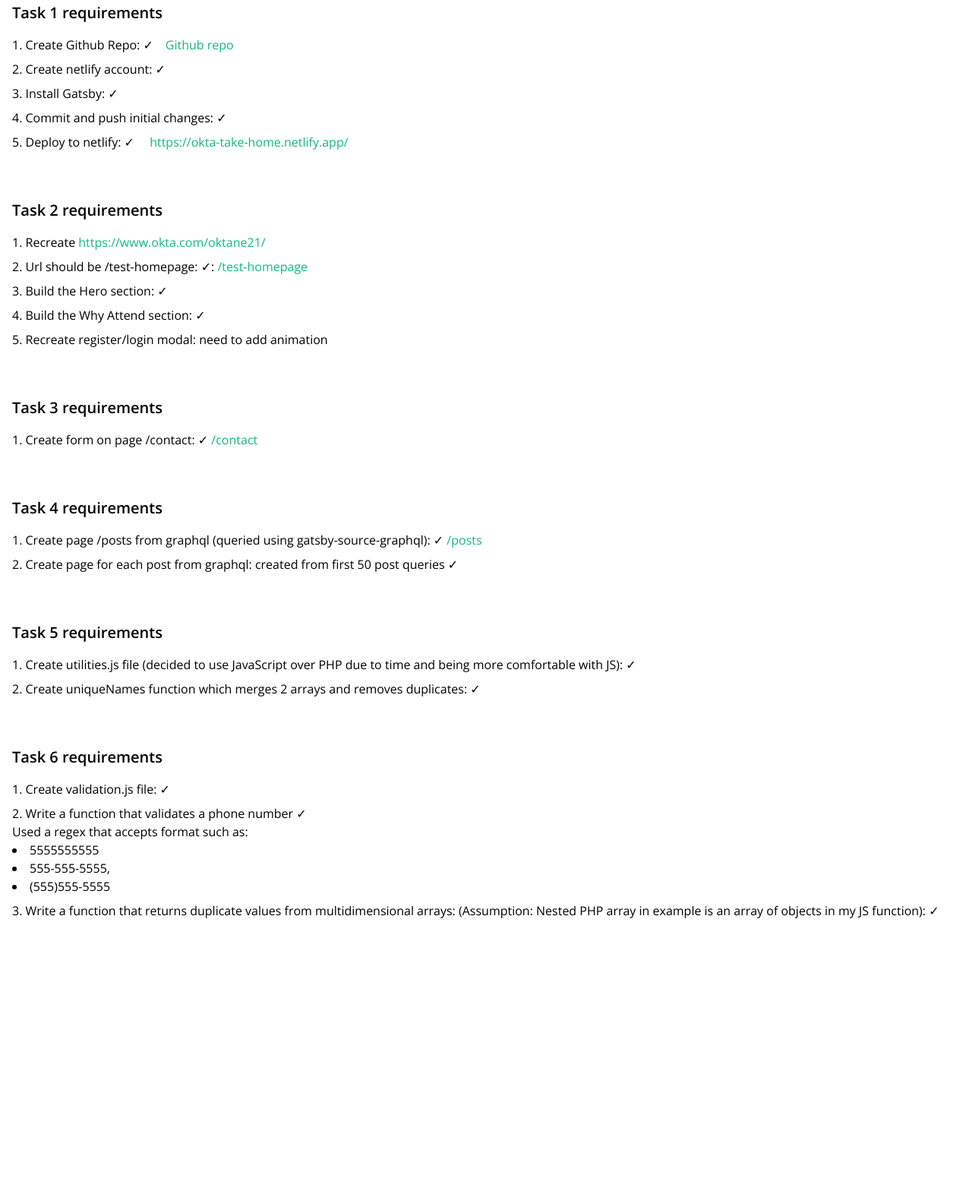
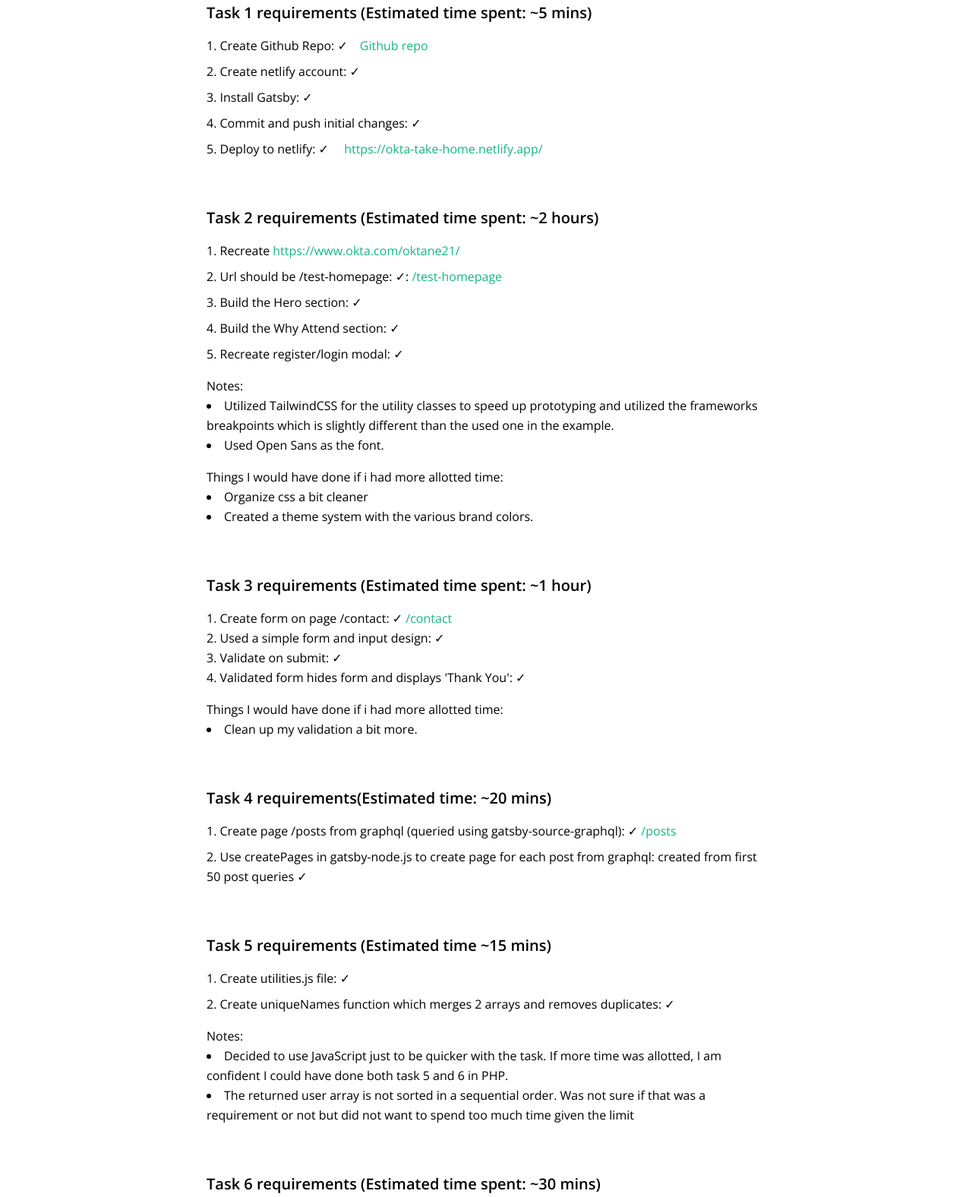
Before and after one commit to mcrisostomo9/okta, a Gatsby site: page / in a window 1280 px wide. Shown: the part 173-1749 px from the top of the page at 76% size. Before the commit the page ends 1480 px from the top, so only its background shows below. Built offline with nearby package versions, Linux system fonts and the light colour scheme; Gatsby itself is replaced by a stand-in of ours.

Commit message:
Added simple transition to the modal, added notes to my index page.

```diff
--- a/src/components/TestHomepage/Modal/Modal.js
+++ b/src/components/TestHomepage/Modal/Modal.js
@@ -29,10 +29,19 @@
       className={classNames(
         root,
         { "opacity-100 flex z-50": isModalOpen },
-        { "opacity-0 z-0 hidden": !isModalOpen }
+        { "opacity-0 z-0": !isModalOpen }
       )}
     >
-      <div ref={ref} className={modalContentStyle}>
+      <div
+        ref={ref}
+        className={classNames(
+          modalContentStyle,
+          {
+            "opacity-0 z-0": !isModalOpen,
+          },
+          { "opacity-100 flex z-50": isModalOpen }
+        )}
+      >
         <a className={closeButton} onClick={setModalClose} />
         <div className="mt-12 md:mt-6">
           <img className={logo} src={logoSvg} alt="Oktane21 logo" />
--- a/src/components/TestHomepage/Modal/styles.module.css
+++ b/src/components/TestHomepage/Modal/styles.module.css
@@ -1,5 +1,5 @@
 .root{
-  @apply fixed top-0 right-0 left-0 bottom-0 justify-center items-center;
+  @apply fixed top-0 right-0 left-0 bottom-0 justify-center items-center transition-opacity duration-300;
   background: rgba(0,0,0,.75);
 }
 
@@ -9,7 +9,7 @@
 }
 
 .modalContentStyle {
-  @apply flex flex-col bg-white w-full h-full md:h-auto px-12 pb-12 pt-6 md:max-w-screen-md;
+  @apply flex flex-col bg-white w-full h-full md:h-auto px-12 pb-12 pt-6 md:max-w-screen-md rounded;
 }
 
 .ctaGrid {
--- a/src/pages/index.js
+++ b/src/pages/index.js
@@ -3,11 +3,13 @@
 
 const IndexPage = () => {
   return (
-    <div className="container mx-auto px-4 pt-8 pb-24">
+    <div className="container max-w-screen-md mx-auto px-4 pt-8 pb-24 leading-relaxed">
       <h1 className="text-3xl font-semibold">Okta Take-home Exercise</h1>
       <h2 className="text-xl mt-4">By Mark Crisostomo</h2>
       <div className="mt-16">
-        <h3 className="text-xl font-semibold">Task 1 requirements</h3>
+        <h3 className="text-xl font-semibold">
+          Task 1 requirements (Estimated time spent: ~5 mins)
+        </h3>
         <ol className="list-decimal mt-4 list-inside">
           <li>
             Create Github Repo: &#10003;
@@ -37,17 +39,19 @@
         </ol>
       </div>
       <div className="mt-16">
-        <h3 className="text-xl font-semibold">Task 2 requirements </h3>
+        <h3 className="text-xl font-semibold">
+          Task 2 requirements (Estimated time spent: ~2 hours)
+        </h3>
         <ol className="list-decimal mt-4 list-inside">
           <li>
             Recreate{" "}
             <a
               className="text-green-500 hover:underline hover:text-green-600"
-              href="https://github.com/mcrisostomo9/okta"
+              href="https://www.okta.com/oktane21/"
               target="_blank"
               rel="noreferrer"
             >
-              https://www.okta.com/oktane21/{" "}
+              https://www.okta.com/oktane21/
             </a>
           </li>
           <li className="mt-2">
@@ -61,13 +65,31 @@
           </li>
           <li className="mt-2">Build the Hero section: &#10003;</li>
           <li className="mt-2">Build the Why Attend section: &#10003;</li>
-          <li className="mt-2">
-            Recreate register/login modal: need to add animation
-          </li>
+          <li className="mt-2">Recreate register/login modal: &#10003;</li>
         </ol>
+        <div className="mt-4">
+          <p>Notes:</p>
+          <ul className="list-inside list-disc">
+            <li>
+              Utilized TailwindCSS for the utility classes to speed up
+              prototyping and utilized the frameworks breakpoints which is
+              slightly different than the used one in the example.
+            </li>
+            <li>Used Open Sans as the font.</li>
+          </ul>
+          <p className="mt-4">
+            Things I would have done if i had more allotted time:
+          </p>
+          <ul className="list-inside list-disc">
+            <li>Organize css a bit cleaner</li>
+            <li>Created a theme system with the various brand colors.</li>
+          </ul>
+        </div>
       </div>
       <div className="mt-16">
-        <h3 className="text-xl font-semibold">Task 3 requirements </h3>
+        <h3 className="text-xl font-semibold">
+          Task 3 requirements (Estimated time spent: ~1 hour)
+        </h3>
         <ol className="list-decimal mt-4 list-inside">
           <li>
             Create form on page /contact: &#10003;{" "}
@@ -78,10 +100,23 @@
               /contact
             </Link>
           </li>
+          <li>Used a simple form and input design: &#10003;</li>
+          <li>Validate on submit: &#10003;</li>
+          <li>Validated form hides form and displays 'Thank You': &#10003;</li>
         </ol>
+        <div className="mt-4">
+          <p className="mt-4">
+            Things I would have done if i had more allotted time:
+          </p>
+          <ul className="list-inside list-disc">
+            <li>Clean up my validation a bit more.</li>
+          </ul>
+        </div>
       </div>
       <div className="mt-16">
-        <h3 className="text-xl font-semibold">Task 4 requirements </h3>
+        <h3 className="text-xl font-semibold">
+          Task 4 requirements(Estimated time: ~20 mins){" "}
+        </h3>
         <ol className="list-decimal mt-4 list-inside">
           <li>
             Create page /posts from graphql (queried using
@@ -94,26 +129,42 @@
             </Link>
           </li>
           <li className="mt-2">
-            Create page for each post from graphql: created from first 50 post
-            queries &#10003;{" "}
+            Use createPages in gatsby-node.js to create page for each post from
+            graphql: created from first 50 post queries &#10003;{" "}
           </li>
         </ol>
       </div>
       <div className="mt-16">
-        <h3 className="text-xl font-semibold">Task 5 requirements </h3>
+        <h3 className="text-xl font-semibold">
+          Task 5 requirements (Estimated time ~15 mins){" "}
+        </h3>
         <ol className="list-decimal mt-4 list-inside">
-          <li>
-            Create utilities.js file (decided to use JavaScript over PHP due to
-            time and being more comfortable with JS): &#10003;{" "}
-          </li>
+          <li>Create utilities.js file: &#10003; </li>
           <li className="mt-2">
             Create uniqueNames function which merges 2 arrays and removes
             duplicates: &#10003;{" "}
           </li>
         </ol>
+        <div className="mt-4">
+          <p>Notes:</p>
+          <ul className="list-inside list-disc">
+            <li>
+              Decided to use JavaScript just to be quicker with the task. If
+              more time was allotted, I am confident I could have done both task
+              5 and 6 in PHP.
+            </li>
+            <li>
+              The returned user array is not sorted in a sequential order. Was
+              not sure if that was a requirement or not but did not want to
+              spend too much time given the limit
+            </li>
+          </ul>
+        </div>
       </div>
       <div className="mt-16">
-        <h3 className="text-xl font-semibold">Task 6 requirements </h3>
+        <h3 className="text-xl font-semibold">
+          Task 6 requirements (Estimated time spent: ~30 mins)
+        </h3>
         <ol className="list-decimal mt-4 list-inside">
           <li>Create validation.js file: &#10003; </li>
           <li className="mt-2">
@@ -127,10 +178,23 @@
           </li>
           <li className="mt-2">
             Write a function that returns duplicate values from multidimensional
-            arrays: (Assumption: Nested PHP array in example is an array of
-            objects in my JS function): &#10003;
+            arrays: &#10003;
           </li>
         </ol>
+        <div className="mt-4">
+          <p>Notes:</p>
+          <ul className="list-inside list-disc">
+            <li>
+              For the validation of the phone number, used a common regex I have
+              used in multiple projects beforehand.
+            </li>
+            <li>
+              For the multidimensional array function, since an array in PHP is
+              an ordered map, my JS function makes the assumption that it will
+              receive an array of JS objects.
+            </li>
+          </ul>
+        </div>
       </div>
     </div>
   );
--- a/src/pages/test-homepage.js
+++ b/src/pages/test-homepage.js
@@ -10,8 +10,10 @@
 
   return (
     <div className="relative">
-      <Hero setLoginOpen={setLoginOpen} setRegisterOpen={setRegisterOpen} />
-      <WhyAttend />
+      <div className="relative z-10">
+        <Hero setLoginOpen={setLoginOpen} setRegisterOpen={setRegisterOpen} />
+        <WhyAttend />
+      </div>
       <Modal
         isModalOpen={modalState.isModalOpen}
         modalContent={modalState.modalContent}
--- a/src/utils/utilities.ts
+++ b/src/utils/utilities.js
@@ -1,4 +1,4 @@
-function uniqueNames(names1: string[], names2: string[]): string[] {
+function uniqueNames(names1, names2) {
   // Merge both arrays first
   const mergedArr = [...names1, ...names2];
 
```
